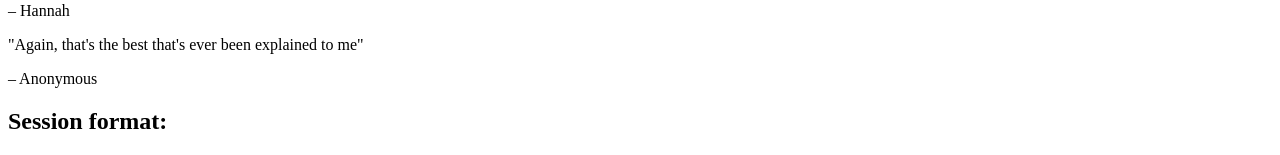
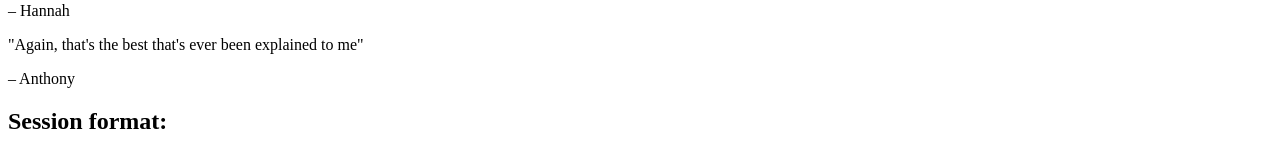
Before and after one commit to dmgrannis/tutoring-website, a Next.js app: page / in a window 1280 px wide. Shown: the part 1583-1738 px from the top of the page. Built offline with nearby package versions, Linux system fonts and the light colour scheme.

Commit message:
Update testimonial: Anonymous -> Anthony

```diff
--- a/pages/index.tsx
+++ b/pages/index.tsx
@@ -104,7 +104,7 @@
               <p className="text-lg text-gray-700 italic mt-6">
                 "Again, that's the best that's ever been explained to me"
               </p>
-              <p className="text-gray-600">– Anonymous</p>
+              <p className="text-gray-600">– Anthony</p>
             </div>
           </div>
         </section>
```
